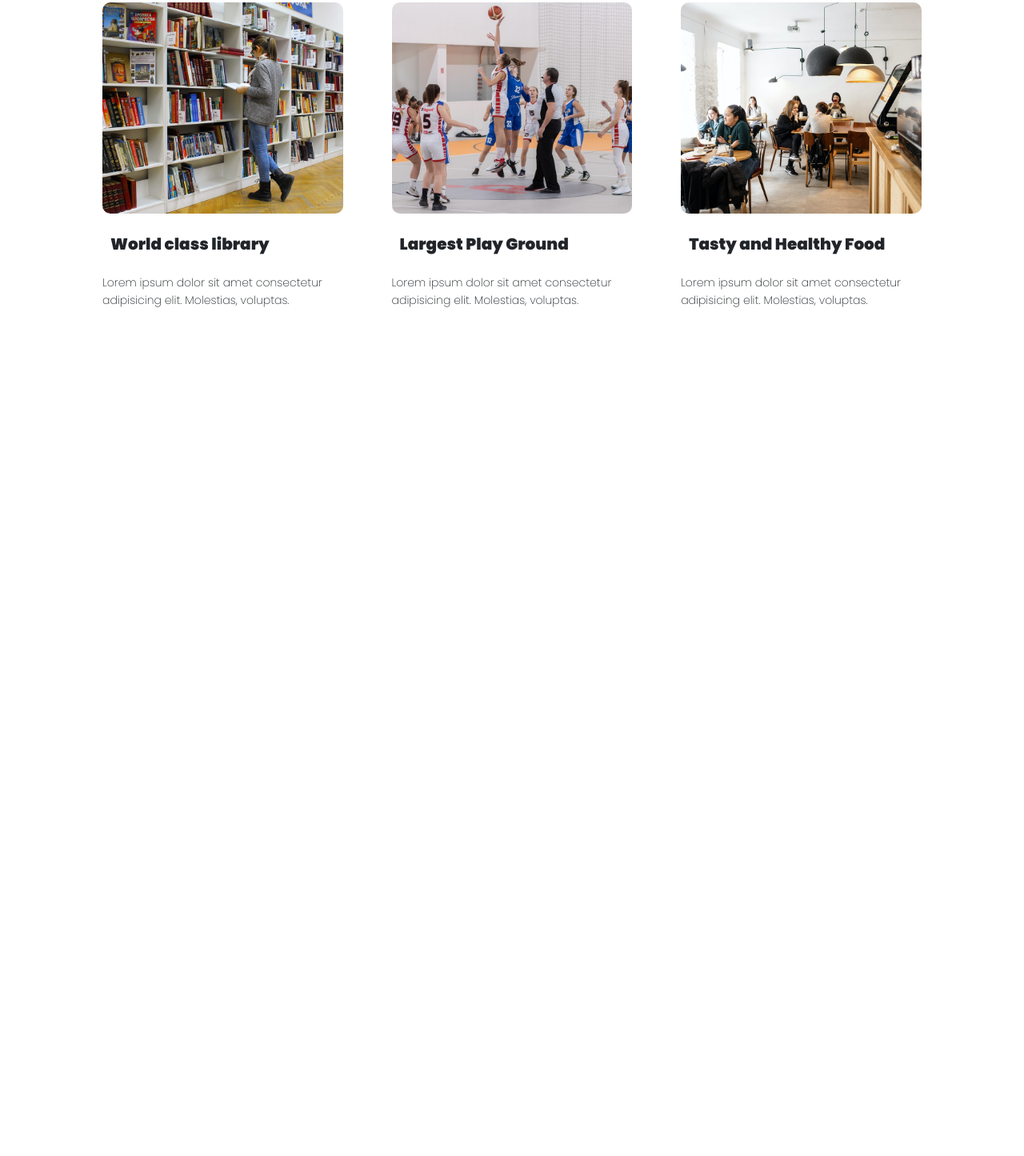
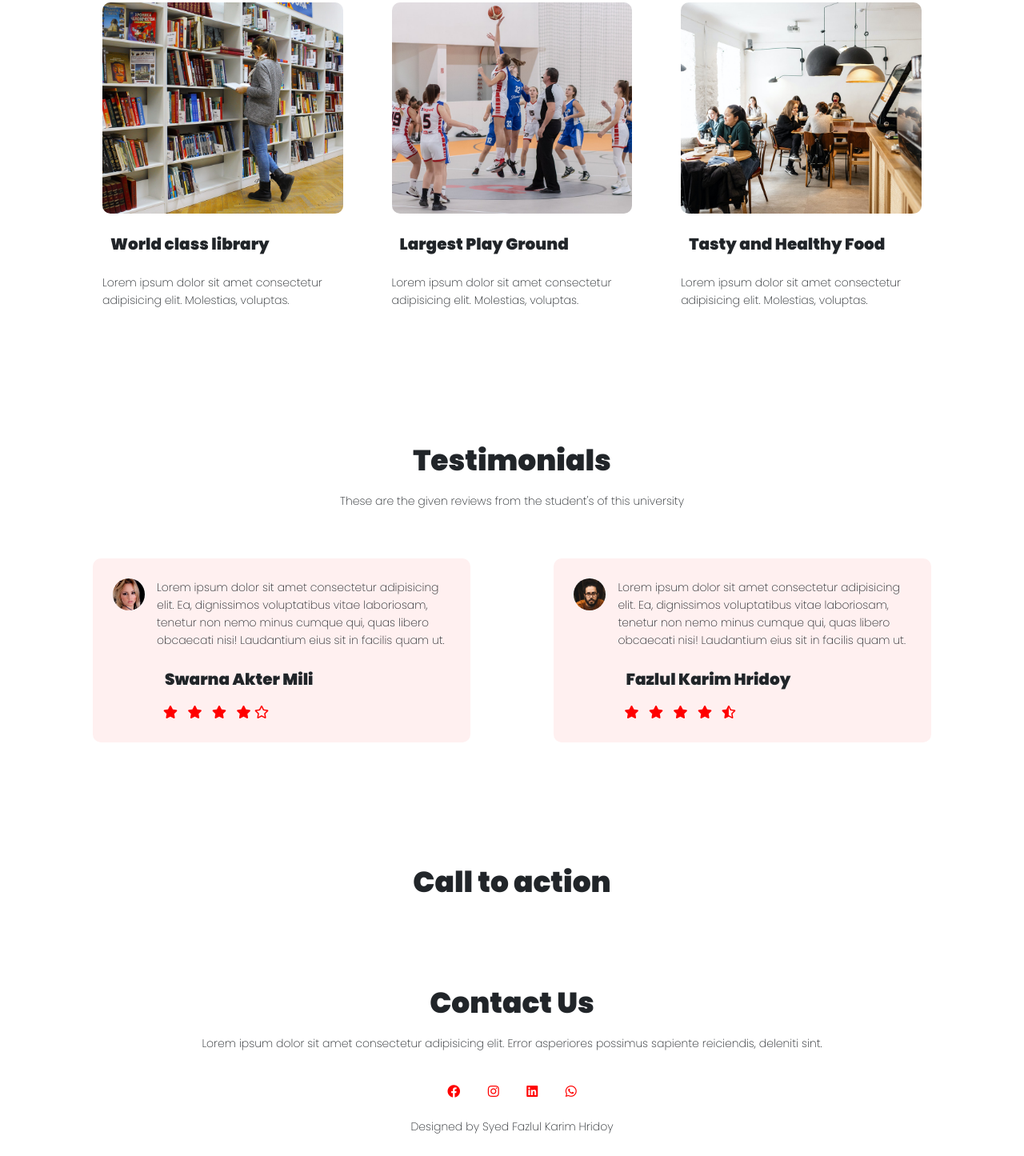
Before and after one commit to fazlulkarimhridoy/Old-University-Website, a plain HTML site: page index.html in a window 1280 px wide. Shown: the part 2444-3889 px from the top of the page at 80% size. Before the commit the page ends 2898 px from the top, so only its background shows below. Drawn offline with nearby package versions, Linux system fonts and the light colour scheme.

Commit message:
13-01-22

```diff
--- a/index.html
+++ b/index.html
@@ -19,17 +19,17 @@
 
 <body>
   <!-- Header section -->
-  <section class="header">
+  <section class="header" id="home">
     <nav>
       <a href=""><img src="/img/logo.png"></a>
       <div class="nav-links" id="navLinks">
         <i class="fas fa-times" onclick="hideMenu()"></i>
         <ul>
-          <li><a href="">HOME</a></li>
-          <li><a href="">ABOUT</a></li>
-          <li><a href="">COURSE</a></li>
-          <li><a href="">BLOG</a></li>
-          <li><a href="">CONTACT</a></li>
+          <li><a href="#home">HOME</a></li>
+          <li><a href="#about">ABOUT</a></li>
+          <li><a href="#course">COURSE</a></li>
+          <li><a href="#blog">BLOG</a></li>
+          <li><a href="#contact">CONTACT</a></li>
         </ul>
       </div>
       <i class="fas fa-bars" onclick="showMenu()"></i>
@@ -44,29 +44,38 @@
 
   <!-- COURSE -->
 
-  <section class="course">
+  <section class="course" id="course">
     <h1>Course's we offer</h1>
     <p>Lorem ipsum dolor sit amet consectetur adipisicing elit. Voluptatem, et.</p>
     <div class="row">
       <div class="course-col">
         <h3>Intermediate</h3>
-        <p>Lorem ipsum dolor sit amet consectetur adipisicing elit. Dolores ut cumque at voluptatem expedita voluptatum impedit provident ducimus consectetur, fugiat repudiandae magni cupiditate labore placeat est accusamus dicta sequi. Exercitationem possimus nostrum earum, nihil enim impedit dicta tempore, eum quidem quasi, dolorum veritatis dignissimos dolor fuga ducimus cumque ad rem!</p>
+        <p>Lorem ipsum dolor sit amet consectetur adipisicing elit. Dolores ut cumque at voluptatem expedita voluptatum
+          impedit provident ducimus consectetur, fugiat repudiandae magni cupiditate labore placeat est accusamus dicta
+          sequi. Exercitationem possimus nostrum earum, nihil enim impedit dicta tempore, eum quidem quasi, dolorum
+          veritatis dignissimos dolor fuga ducimus cumque ad rem!</p>
       </div>
       <div class="course-col">
         <h3>Degree</h3>
-        <p>Lorem ipsum dolor sit amet, consectetur adipisicing elit. Quidem sed quis temporibus pariatur labore error, aliquam architecto ab quod eius quibusdam alias natus voluptatibus ipsam quae sit consectetur? Suscipit nulla architecto, accusamus quidem deleniti praesentium excepturi soluta similique, nam, id et tenetur doloremque itaque amet cumque dolorum distinctio aut sed!</p>
+        <p>Lorem ipsum dolor sit amet, consectetur adipisicing elit. Quidem sed quis temporibus pariatur labore error,
+          aliquam architecto ab quod eius quibusdam alias natus voluptatibus ipsam quae sit consectetur? Suscipit nulla
+          architecto, accusamus quidem deleniti praesentium excepturi soluta similique, nam, id et tenetur doloremque
+          itaque amet cumque dolorum distinctio aut sed!</p>
       </div>
       <div class="course-col">
         <h3>Post Graduation</h3>
-        <p>Lorem, ipsum dolor sit amet consectetur adipisicing elit. Fuga quisquam cupiditate quae quod autem dolores, sit blanditiis obcaecati et doloribus eum magnam consequatur incidunt nisi earum! Nulla, aut! Sapiente doloremque impedit, voluptatum nam temporibus nulla excepturi quae autem, distinctio eveniet fugiat mollitia quam ullam numquam! Repudiandae provident voluptatibus ipsum deserunt!</p>
+        <p>Lorem, ipsum dolor sit amet consectetur adipisicing elit. Fuga quisquam cupiditate quae quod autem dolores,
+          sit blanditiis obcaecati et doloribus eum magnam consequatur incidunt nisi earum! Nulla, aut! Sapiente
+          doloremque impedit, voluptatum nam temporibus nulla excepturi quae autem, distinctio eveniet fugiat mollitia
+          quam ullam numquam! Repudiandae provident voluptatibus ipsum deserunt!</p>
       </div>
-     </div>
+    </div>
   </section>
 
 
   <!-- CAMPUS -->
 
-  <section class="campus">
+  <section class="campus" id="about">
     <h1>Our Campus</h1>
     <p>Lorem ipsum dolor sit amet consectetur adipisicing elit. Voluptatem, et.</p>
 
@@ -96,7 +105,8 @@
 
   <section class="facilities">
     <h1>Facilities</h1>
-    <p>Lorem ipsum dolor sit, amet consectetur adipisicing elit. Molestias voluptate in saepe aperiam voluptas. Dolor!</p>
+    <p>Lorem ipsum dolor sit, amet consectetur adipisicing elit. Molestias voluptate in saepe aperiam voluptas. Dolor!
+    </p>
 
     <div class="row">
       <div class="facilities-col">
@@ -115,14 +125,61 @@
         <p>Lorem ipsum dolor sit amet consectetur adipisicing elit. Molestias, voluptas.</p>
       </div>
     </div>
-
-
-
-
-
   </section>
 
+  <!-- Testimonials -->
 
+  <section class="testimonials" id="blog">
+    <h1>Testimonials</h1>
+    <p>These are the given reviews from the student's of this university</p>
+    <div class="row">
+      <div class="testimonials-col">
+        <img src="/img/user1.jpg">
+        <div>
+          <p>Lorem ipsum dolor sit amet consectetur adipisicing elit. Ea, dignissimos voluptatibus vitae laboriosam,
+            tenetur non nemo minus cumque qui, quas libero obcaecati nisi! Laudantium eius sit in facilis quam ut.</p>
+          <h3>Swarna Akter Mili</h3>
+          <i class="fas fa-star"></i>
+          <i class="fas fa-star"></i>
+          <i class="fas fa-star"></i>
+          <i class="fas fa-star"></i>
+          <i class="far fa-star"></i>
+        </div>
+      </div>
+      <div class="testimonials-col">
+        <img src="/img/user2.jpg">
+        <div>
+          <p>Lorem ipsum dolor sit amet consectetur adipisicing elit. Ea, dignissimos voluptatibus vitae laboriosam,
+            tenetur non nemo minus cumque qui, quas libero obcaecati nisi! Laudantium eius sit in facilis quam ut.</p>
+          <h3>Fazlul Karim Hridoy</h3>
+          <i class="fas fa-star"></i>
+          <i class="fas fa-star"></i>
+          <i class="fas fa-star"></i>
+          <i class="fas fa-star"></i>
+          <i class="fas fa-star-half-alt"></i>
+        </div>
+      </div>
+    </div>
+  </section>
+
+  <!-- Call to action -->
+  <section class="cta">
+    <h1>Call to action</h1>
+  </section>
+
+  <!-- Footer -->
+  <section class="footer">
+    <h1>Contact Us</h1>
+    <p>Lorem ipsum dolor sit amet consectetur adipisicing elit. Error asperiores possimus sapiente reiciendis, deleniti
+      sint.</p>
+    <div class="icons">
+      <i class="fab fa-facebook"></i>
+      <i class="fab fa-instagram"></i>
+      <i class="fab fa-linkedin"></i>
+      <i class="fab fa-whatsapp"></i>
+    </div>
+    <p>Designed by Syed Fazlul Karim Hridoy</p>
+  </section>
 
 
 
--- a/style.css
+++ b/style.css
@@ -248,3 +248,66 @@ h3{
     margin-bottom: 15px;
     text-align: left;
 }
+
+
+/* testimonials */
+
+.testimonials{
+    width: 80%;
+    margin: auto;
+    text-align: center;
+    padding-top: 100px;
+}
+.testimonials-col{
+    flex-basis: 45%;
+    border-radius: 10px;
+    text-align: left;
+    margin-bottom: 5%;
+    background: rgb(255, 240, 240);
+    padding: 25px;
+    cursor: pointer;
+    display: flex;
+}
+.testimonials-col img{
+    border-radius: 50%;
+    height: 40px;
+    margin-right: 5px;
+    margin-right: 15px;
+}
+.testimonials-col p{
+    padding: 0;
+}
+.testimonials-col h3{
+    margin-top: 15px;
+    text-align: left;
+}
+.testimonials-col .fas{
+    margin-left: 8px;
+    color: red;
+}
+.testimonials-col .far{
+    color: red;
+}
+
+/* call to action */
+.cta{
+    width: 80%;
+    text-align: center;
+    margin: auto;
+    padding-top: 100px;
+}
+
+
+/* Contact us */
+.footer{
+    width: 100%;
+    margin: auto;
+    padding-top: 100px;
+    text-align: center;
+}
+.icons .fab{
+    margin: 0px 15px;
+    color: red;
+    cursor: pointer;
+    padding: 15px 0px;
+}
```
